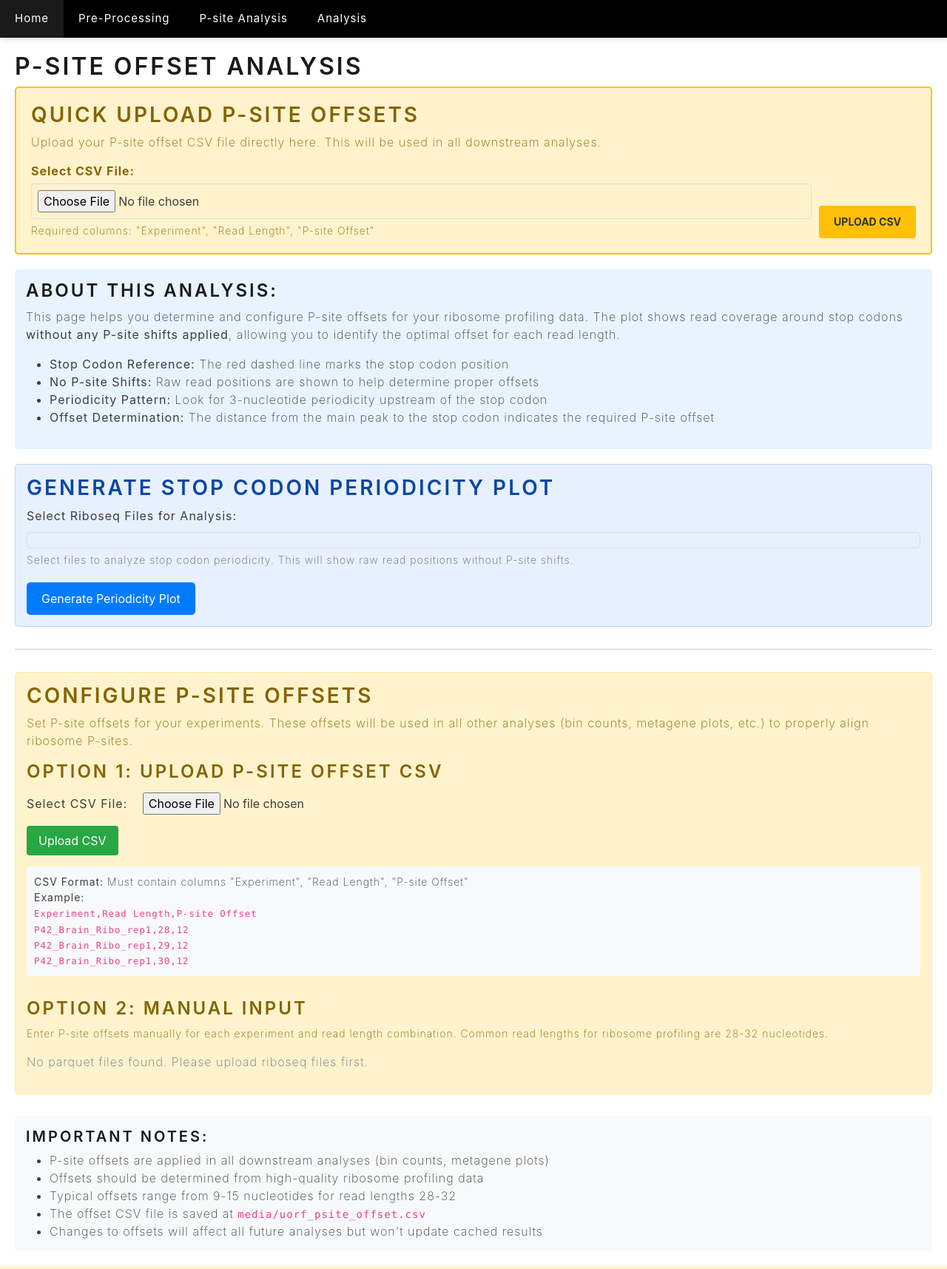
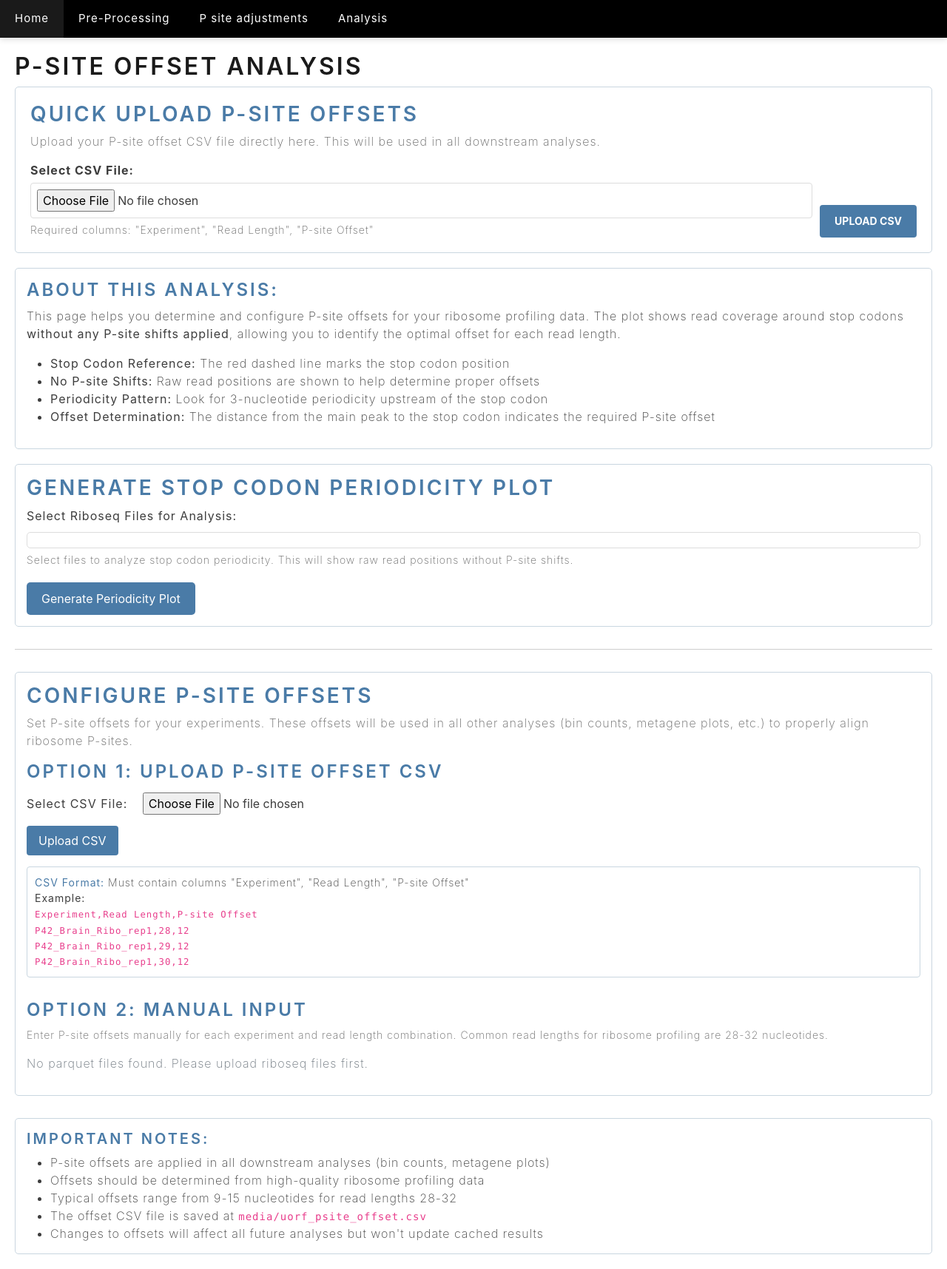
Before and after one commit to abrochette/ashaThesis, a Django app: template riboApp/templates/riboApp/psiteOffset.html in a window 1280 px wide. Shown: the whole page at 74% size. Run offline with Django 3.2, Linux system fonts and the light colour scheme; the template is opened without the code that fills it, so the values that code supplies are empty; some libraries are stand-ins or nearby versions.

Commit message:
Update P site adjustments page styling - white backgrounds and consistent color scheme

```diff
--- a/riboApp/templates/riboApp/base.html
+++ b/riboApp/templates/riboApp/base.html
@@ -78,7 +78,7 @@
   <div class="topBar">
     <a href="/home" class="{% if request.resolver_match.url_name == 'home' %}active{% endif %}">Home</a>
     <a href="/preprocess" class="{% if request.resolver_match.url_name == 'preprocess' %}active{% endif %}">Pre-Processing</a>
-    <a href="/psiteOffset/" class="{% if request.resolver_match.url_name == 'psiteOffset' %}active{% endif %}">P-site Analysis</a>
+    <a href="/psiteOffset/" class="{% if request.resolver_match.url_name == 'psiteOffset' %}active{% endif %}">P site adjustments</a>
     <a href="/upload" class="{% if request.resolver_match.url_name == 'upload_parquet' %}active{% endif %}">Analysis</a>
   </div>
 
--- a/riboApp/templates/riboApp/psiteOffset.html
+++ b/riboApp/templates/riboApp/psiteOffset.html
@@ -5,29 +5,29 @@
     <h1>P-site Offset Analysis</h1>
 
     <!-- Quick Upload Section -->
-    <div style="background-color: #fff3cd; border: 2px solid #ffc107; border-radius: 5px; padding: 20px; margin-bottom: 20px;">
-        <h2 style="color: #856404; margin-top: 0;">Quick Upload P-site Offsets</h2>
-        <p style="color: #856404; margin-bottom: 15px;">
+    <div style="background-color: #ffffff; border: 1px solid #c9d6e0; border-radius: 5px; padding: 20px; margin-bottom: 20px;">
+        <h2 style="color: #4a7ba7; margin-top: 0;">Quick Upload P-site Offsets</h2>
+        <p style="color: #666666; margin-bottom: 15px;">
             Upload your P-site offset CSV file directly here. This will be used in all downstream analyses.
         </p>
         <form method="POST" enctype="multipart/form-data" style="display: grid; grid-template-columns: 1fr auto; gap: 10px; align-items: flex-end;">
             {% csrf_token %}
             <div>
-                <label for="quick_offset_csv" style="color: #856404; font-weight: bold;">Select CSV File:</label>
+                <label for="quick_offset_csv" style="color: #3d3d3d; font-weight: bold;">Select CSV File:</label>
                 <input type="file" name="offset_csv" id="quick_offset_csv" accept=".csv"
                        style="margin-top: 5px; padding: 8px; width: 100%; border: 1px solid #ddd; border-radius: 4px;">
-                <small style="color: #856404; display: block; margin-top: 5px;">
+                <small style="color: #666666; display: block; margin-top: 5px;">
                     Required columns: "Experiment", "Read Length", "P-site Offset"
                 </small>
             </div>
-            <button type="submit" name="action" value="upload_csv" class="btn" style="background-color: #ffc107; color: #333; padding: 10px 20px; border: none; border-radius: 4px; cursor: pointer; font-weight: bold;">
+            <button type="submit" name="action" value="upload_csv" class="btn" style="background-color: #4a7ba7; color: white; padding: 10px 20px; border: none; border-radius: 4px; cursor: pointer; font-weight: bold;">
                 Upload CSV
             </button>
         </form>
     </div>
 
-    <div style="background-color: #e7f3ff; padding: 15px; border-radius: 5px; margin: 20px 0;">
-        <h3>About This Analysis:</h3>
+    <div style="background-color: #ffffff; border: 1px solid #c9d6e0; padding: 15px; border-radius: 5px; margin: 20px 0;">
+        <h3 style="color: #4a7ba7;">About This Analysis:</h3>
         <p>
             This page helps you determine and configure P-site offsets for your ribosome profiling data.
             The plot shows read coverage around stop codons <strong>without any P-site shifts applied</strong>,
@@ -42,8 +42,8 @@
     </div>
 
     <!-- Generate Periodicity Plot Section -->
-    <div style="background-color: rgba(13, 110, 253, 0.1); border: 1px solid rgba(13, 110, 253, 0.2); border-radius: 5px; padding: 15px; margin-bottom: 20px;">
-        <h2 style="color: #0d47a1; margin-top: 0;">Generate Stop Codon Periodicity Plot</h2>
+    <div style="background-color: #ffffff; border: 1px solid #c9d6e0; border-radius: 5px; padding: 15px; margin-bottom: 20px;">
+        <h2 style="color: #4a7ba7; margin-top: 0;">Generate Stop Codon Periodicity Plot</h2>
 
         <form method="POST">
             {% csrf_token %}
@@ -65,7 +65,7 @@
                 </small>
             </div>
 
-            <button type="submit" style="padding: 10px 20px; background-color: #007bff; color: white; border: none; border-radius: 5px; cursor: pointer;">
+            <button type="submit" style="padding: 10px 20px; background-color: #4a7ba7; color: white; border: none; border-radius: 5px; cursor: pointer;">
                 Generate Periodicity Plot
             </button>
         </form>
@@ -77,8 +77,8 @@
             <h2>Stop Codon Periodicity Analysis</h2>
             {{ plot_html|safe }}
 
-            <div style="background-color: #f8f9fa; padding: 15px; border-radius: 5px; margin: 15px 0;">
-                <h4 style="margin-top: 0;">How to Interpret This Plot:</h4>
+            <div style="background-color: #ffffff; border: 1px solid #c9d6e0; padding: 15px; border-radius: 5px; margin: 15px 0;">
+                <h4 style="margin-top: 0; color: #4a7ba7;">How to Interpret This Plot:</h4>
                 <ul>
                     <li><strong>Peak Position:</strong> Look for the highest peak upstream of the stop codon (red dashed line)</li>
                     <li><strong>P-site Offset:</strong> The distance from the peak to the stop codon is your P-site offset</li>
@@ -106,16 +106,16 @@
     <hr style="margin: 30px 0;">
 
     <!-- P-site Offset Configuration Section -->
-    <div style="background-color: #fff3cd; border: 1px solid #ffeaa7; border-radius: 5px; padding: 15px; margin-bottom: 20px;">
-        <h2 style="color: #856404; margin-top: 0;">Configure P-site Offsets</h2>
-        <p style="color: #856404;">
+    <div style="background-color: #ffffff; border: 1px solid #c9d6e0; border-radius: 5px; padding: 15px; margin-bottom: 20px;">
+        <h2 style="color: #4a7ba7; margin-top: 0;">Configure P-site Offsets</h2>
+        <p style="color: #666666;">
             Set P-site offsets for your experiments. These offsets will be used in all other analyses
             (bin counts, metagene plots, etc.) to properly align ribosome P-sites.
         </p>
 
         <!-- Upload CSV Option -->
         <div style="margin-bottom: 30px;">
-            <h3 style="color: #856404;">Option 1: Upload P-site Offset CSV</h3>
+            <h3 style="color: #4a7ba7;">Option 1: Upload P-site Offset CSV</h3>
             <form method="POST" enctype="multipart/form-data" style="margin-bottom: 15px;">
                 {% csrf_token %}
                 <input type="hidden" name="action" value="upload_csv">
@@ -126,13 +126,13 @@
                            style="margin-left: 10px; padding: 5px;">
                 </div>
 
-                <button type="submit" style="padding: 8px 16px; background-color: #28a745; color: white; border: none; border-radius: 4px; cursor: pointer;">
+                <button type="submit" style="padding: 8px 16px; background-color: #4a7ba7; color: white; border: none; border-radius: 4px; cursor: pointer;">
                     Upload CSV
                 </button>
             </form>
 
-            <div style="background-color: #f8f9fa; padding: 10px; border-radius: 4px; font-size: 14px;">
-                <strong>CSV Format:</strong> Must contain columns "Experiment", "Read Length", "P-site Offset"<br>
+            <div style="background-color: #ffffff; border: 1px solid #c9d6e0; padding: 10px; border-radius: 4px; font-size: 14px;">
+                <strong style="color: #4a7ba7;">CSV Format:</strong> Must contain columns "Experiment", "Read Length", "P-site Offset"<br>
                 <strong>Example:</strong><br>
                 <code>
                 Experiment,Read Length,P-site Offset<br>
@@ -145,8 +145,8 @@
 
         <!-- Manual Input Option -->
         <div>
-            <h3 style="color: #856404;">Option 2: Manual Input</h3>
-            <p style="color: #856404; font-size: 14px;">
+            <h3 style="color: #4a7ba7;">Option 2: Manual Input</h3>
+            <p style="color: #666666; font-size: 14px;">
                 Enter P-site offsets manually for each experiment and read length combination.
                 Common read lengths for ribosome profiling are 28-32 nucleotides.
             </p>
@@ -159,8 +159,8 @@
                     <div style="max-height: 400px; overflow-y: auto; border: 1px solid #ddd; border-radius: 5px; padding: 15px;">
                         {% for file in parquet_files %}
                             {% with experiment=file|cut:".parquet" %}
-                                <div style="margin-bottom: 20px; padding: 10px; background-color: #f8f9fa; border-radius: 4px;">
-                                    <h4 style="margin-top: 0; color: #495057;">{{ experiment }}</h4>
+                                <div style="margin-bottom: 20px; padding: 10px; background-color: #ffffff; border: 1px solid #c9d6e0; border-radius: 4px;">
+                                    <h4 style="margin-top: 0; color: #4a7ba7;">{{ experiment }}</h4>
                                     <div style="display: grid; grid-template-columns: repeat(auto-fit, minmax(150px, 1fr)); gap: 10px;">
                                         {% for length in "28,29,30,31,32"|split:"," %}
                                             <div>
@@ -181,7 +181,7 @@
                         {% endfor %}
                     </div>
 
-                    <button type="submit" style="padding: 10px 20px; background-color: #007bff; color: white; border: none; border-radius: 5px; cursor: pointer; margin-top: 15px;">
+                    <button type="submit" style="padding: 10px 20px; background-color: #4a7ba7; color: white; border: none; border-radius: 5px; cursor: pointer; margin-top: 15px;">
                         Save P-site Offsets
                     </button>
                 </form>
@@ -193,8 +193,8 @@
 
     <!-- Current Offsets Display -->
     {% if current_offsets %}
-        <div style="background-color: #d1ecf1; border: 1px solid #bee5eb; border-radius: 5px; padding: 15px; margin-top: 20px;">
-            <h3 style="color: #0c5460; margin-top: 0;">Current P-site Offsets</h3>
+        <div style="background-color: #ffffff; border: 1px solid #c9d6e0; border-radius: 5px; padding: 15px; margin-top: 20px;">
+            <h3 style="color: #4a7ba7; margin-top: 0;">Current P-site Offsets</h3>
             <div style="max-height: 300px; overflow-y: auto;">
                 {% for experiment, offsets in current_offsets.items %}
                     <div style="margin-bottom: 10px;">
@@ -210,8 +210,8 @@
         </div>
     {% endif %}
 
-    <div style="background-color: #f8f9fa; padding: 15px; border-radius: 5px; margin-top: 30px;">
-        <h4 style="margin-top: 0;">Important Notes:</h4>
+    <div style="background-color: #ffffff; border: 1px solid #c9d6e0; padding: 15px; border-radius: 5px; margin-top: 30px;">
+        <h4 style="margin-top: 0; color: #4a7ba7;">Important Notes:</h4>
         <ul style="margin-bottom: 0;">
             <li>P-site offsets are applied in all downstream analyses (bin counts, metagene plots)</li>
             <li>Offsets should be determined from high-quality ribosome profiling data</li>
```
